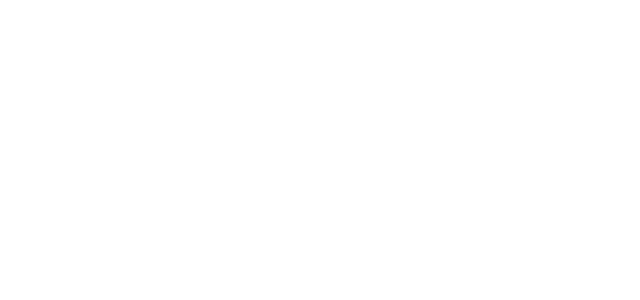
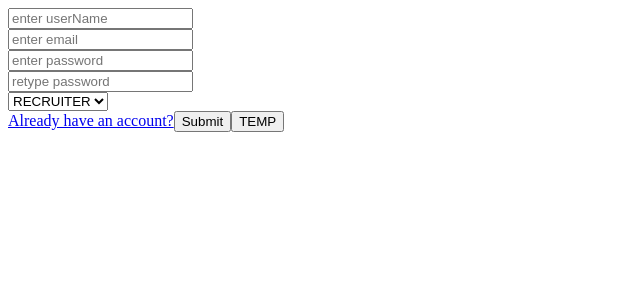
Before and after one commit to Krishnan-Avinash/Smart-Hiring-Pipeline, a React (Vite) app in the folder frontend/shp-frontend/: page /register in a window 1280 px wide. Before the commit this address had no page. Shown: the top 300 px of the page, without its empty margins (0-640 px from the left). Built offline with nearby package versions, Linux system fonts and the light colour scheme.

Commit message:
Login and register functionality accomplished. Styling needs to be done

```diff
--- a/frontend/shp-frontend/src/App.jsx
+++ b/frontend/shp-frontend/src/App.jsx
@@ -1,12 +1,14 @@
 import { Routes, Route } from "react-router-dom";
-import Login from "./Login";
+import Temp from "./Temp";
 import ProtectedRoute from "./components/ProtectedRoute";
-import Temp from "./Temp";
+import Register from "./pages/auth/Register";
+import Login from "./pages/auth/Login";
 
 function App() {
   return (
     <Routes>
       <Route path="/" element={<Login />} />
+      <Route path="/register" element={<Register />} />
       <Route element={<ProtectedRoute />}>
         <Route path="/temp" element={<Temp />} />
       </Route>
--- a/frontend/shp-frontend/src/Login.jsx
+++ b/frontend/shp-frontend/src/pages/auth/Login.jsx
@@ -1,7 +1,6 @@
 import React, { useState } from "react";
 import axios from "axios";
-import { useNavigate } from "react-router-dom";
-import ProtectedRoute from "./components/ProtectedRoute";
+import { Link, useNavigate } from "react-router-dom";
 
 const Login = () => {
   const navigate = useNavigate();
@@ -13,11 +12,9 @@ const Login = () => {
     const res = await axios.post("http://localhost:8080/auth/login", obj, {
       withCredentials: true,
     });
-    console.log(res);
-  }
-
-  function navigation() {
-    navigate("/protected");
+    if (res.status == 200) {
+      navigate("/temp");
+    }
   }
 
   return (
@@ -34,8 +31,8 @@ const Login = () => {
         onChange={(e) => setPassword(e.target.value)}
         placeholder="enter password"
       />
+      <Link to="/register">Don't have an account?</Link>
       <input type="submit" onClick={handleSubmit} />
-      <button onClick={navigation}>TEMP</button>
     </div>
   );
 };
--- /dev/null
+++ b/frontend/shp-frontend/src/pages/auth/Register.jsx
@@ -0,0 +1,65 @@
+import React, { useState } from "react";
+import axios from "axios";
+import { Link, useNavigate } from "react-router-dom";
+
+const Register = () => {
+  const navigate = useNavigate();
+  const [email, setEmail] = useState("");
+  const [password, setPassword] = useState("");
+  const [confirmPassword, setConfirmPassword] = useState("");
+  const [userName, setUserName] = useState("");
+  const [role, setRole] = useState("RECRUITER");
+
+  async function handleSubmit() {
+    const obj = { email, password, confirmPassword, userName, role };
+    console.log(obj);
+    const res = await axios.post("http://localhost:8080/user/createUser", obj, {
+      withCredentials: true,
+    });
+    console.log(res);
+  }
+
+  function navigation() {
+    navigate("/protected");
+  }
+
+  return (
+    <div>
+      <input
+        type="text"
+        onChange={(e) => setUserName(e.target.value)}
+        placeholder="enter userName"
+      />
+      <br />
+      <input
+        type="text"
+        onChange={(e) => setEmail(e.target.value)}
+        placeholder="enter email"
+      />
+
+      <br />
+      <input
+        type="password"
+        onChange={(e) => setPassword(e.target.value)}
+        placeholder="enter password"
+      />
+      <br />
+      <input
+        type="password"
+        onChange={(e) => setConfirmPassword(e.target.value)}
+        placeholder="retype password"
+      />
+      <br />
+      <select id="roles" name="roles" onChange={(e) => setRole(e.target.value)}>
+        <option value="RECRUITER">RECRUITER</option>
+        <option value="CANDIDATE">CANDIDATE</option>
+      </select>
+      <br />
+      <Link to="/">Already have an account?</Link>
+      <input type="submit" onClick={handleSubmit} />
+      <button onClick={navigation}>TEMP</button>
+    </div>
+  );
+};
+
+export default Register;
--- /dev/null
+++ b/frontend/shp-frontend/src/pages/candidate/Temp.jsx
@@ -0,0 +1,7 @@
+import React from "react";
+
+const Temp = () => {
+  return <div>Only logged in candidate can see</div>;
+};
+
+export default Temp;
--- /dev/null
+++ b/frontend/shp-frontend/src/styles/auth/login.scss
@@ -0,0 +1 @@
+//STYLE LOGIN PAGE
--- /dev/null
+++ b/frontend/shp-frontend/src/styles/auth/register.scss
@@ -0,0 +1 @@
+//STYLE REGISTER PAGE
--- /dev/null
+++ b/frontend/shp-frontend/src/styles/combiner.scss
@@ -0,0 +1,8 @@
+* {
+  margin: 0;
+  padding: 0;
+  box-sizing: border-box;
+}
+
+@import url("./auth/login.scss");
+@import url("./auth/register.scss");
```
Also changed, not shown: frontend/shp-frontend/src/pages/LandingPage.jsx (added), frontend/shp-frontend/src/pages/NotFound.jsx (added).
